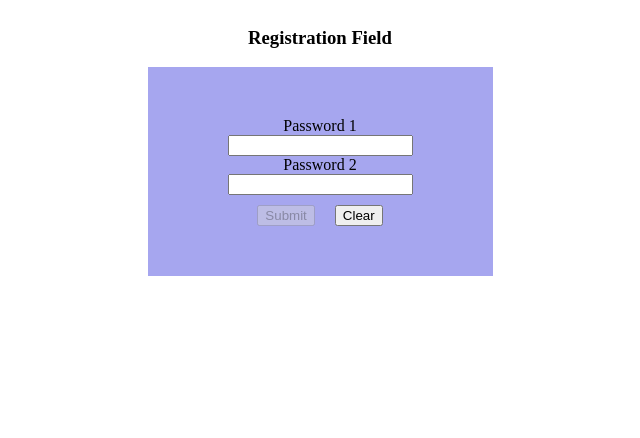
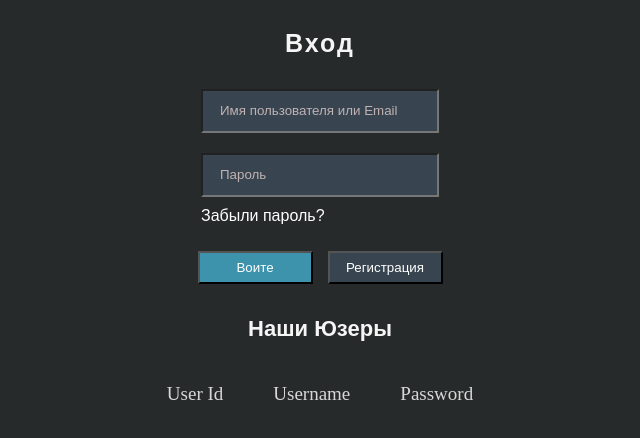
Before and after one commit to BrownEdgar/react_armenia, a React (Vite) app: page / in a window 1280 px wide. Shown: the top 438 px of the page, without its empty margins (320-960 px from the left). Built offline with nearby package versions, Linux system fonts and the light colour scheme.

Commit message:
Created Formik

```diff
--- a/package.json
+++ b/package.json
@@ -11,9 +11,11 @@
   },
   "dependencies": {
     "axios": "^1.6.7",
+    "formik": "^2.4.5",
     "react": "^18.2.0",
     "react-dom": "^18.2.0",
-    "sass": "^1.71.1"
+    "sass": "^1.71.1",
+    "yup": "^1.3.3"
   },
   "devDependencies": {
     "@types/react": "^18.2.43",
--- /dev/null
+++ b/src/FormikForm/App.jsx
@@ -0,0 +1,89 @@
+import { ErrorMessage, Field, Form, Formik } from 'formik';
+import { nanoid } from 'nanoid';
+import { useState } from 'react';
+import { object, string, array, number } from 'yup';
+import React from 'react'
+import './App.scss'
+
+
+
+const initialValues = {
+   username: '',
+   password: ''
+}
+
+const validationSchema = object({
+   username: string()
+      .min(3, 'Minimum must be 3 letter')
+      .matches(/^[a-zA-Z\s]+$/, 'Write only letter')
+      .required('You must write name'),
+   password: string()  //Number?
+      .min(5, 'Minimum must be 5 numbers')
+      .matches(/^[0-9]+$/, 'Password must contain only numbers')
+      .required('You must write password')
+})
+
+
+
+export default function App() {
+   const [users, setUser] = useState([])
+
+   const handleSubmit = (values, { resetForm }) => {
+      const newUser = {
+         ...values,
+         id: nanoid(4)
+      }
+      resetForm()
+      setUser([...users, newUser])
+   }
+
+   return (
+      <div>
+         <Formik
+            initialValues={initialValues}
+            onSubmit={handleSubmit}
+            validationSchema={validationSchema}
+            validateOnChange={false}
+         >
+            <Form className='App__form'>
+               <h2 className='App__form-title'>Вход</h2>
+               <div className='App__form-section'>
+                  <Field type="text" name='username' placeholder='Имя пользователя или Email' className='App__form-inp'></Field>
+                  <ErrorMessage name='username' component='span' className='App__error'></ErrorMessage>
+                  <Field type='password' name='password' placeholder='Пароль' className='App__form-inp'></Field>
+                  <ErrorMessage name='password' component='span' className='App__error'></ErrorMessage>
+                  <p>Забыли пароль?</p>
+               </div>
+               <div className='App__form-btns'>
+                  <button type='sumbit' name='enter'>Воите</button>
+                  <button type='button' name='signIn' >Регистрация
+                  </button>
+               </div>
+
+               <div className='App__users'>
+                  <h3>Наши Юзеры </h3>
+                  <section className='App__users-frs-section'>
+                     <p>User Id</p>
+                     <p>Username</p>
+                     <p>Password</p>
+                  </section>
+                  <section className='App__users-scn-section'>
+                     {
+                        users.map(elm => {
+                           return (
+                              <div key={elm.id} >
+                                 <p>{elm.id}</p>
+                                 <p>{elm.username}</p>
+                                 <p>{elm.password}</p>
+                              </div>
+                           )
+                        })
+                     }
+                  </section>
+               </div>
+            </Form>
+         </Formik>
+
+      </div>
+   )
+}
--- /dev/null
+++ b/src/FormikForm/App.scss
@@ -0,0 +1,83 @@
+body {
+    background-color: rgb(39, 42, 42);
+  }
+  .App__form {
+    display: flex;
+    justify-content: center;
+    align-items: center;
+    flex-direction: column;
+    gap: 10px;
+    .App__form-title {
+      font-size: 25px;
+      letter-spacing: 2px;
+      font-family: Arial, Helvetica, sans-serif;
+      color: whitesmoke;
+    }
+    .App__form-section {
+      display: flex;
+      flex-direction: column;
+      justify-content: space-between;
+      gap: 20px;
+
+      .App__form-inp {
+        padding: 10px 17px;
+        height: 20px;
+        width: 200px;
+        background-color: rgb(56, 69, 80);
+        color: white;
+      }
+      .App__form-inp::placeholder {
+        color: rgb(192, 178, 178);
+      }
+      p {
+        margin-top: -10px;
+        color: white;
+        font-family: Arial, Helvetica, sans-serif;
+        font-weight: 500;
+      }
+      span {
+        margin-top: -10px;
+      }
+      .App__error {
+        color: rgb(255, 0, 0);
+        font-weight: 500;
+      }
+    }
+    .App__form-btns {
+      display: flex;
+      gap: 15px;
+      button {
+        padding: 7px 10px;
+        width: 115px;
+        color: white;
+        background-color: rgb(56, 69, 80);
+      }
+      button:first-child {
+        background-color: rgb(61, 146, 172);
+      }
+    }
+    h3{
+      font-size: 22px;
+      color: whitesmoke;
+      font-family: Arial, Helvetica, sans-serif;
+      flex-wrap: 500;
+      text-align: center;
+    }
+   .App__users-frs-section{
+      display: flex;
+      justify-content: space-between;
+      gap: 50px;
+      font-size: 19px;
+      color: rgb(216, 216, 216);
+   }
+   .App__users-scn-section> div{
+      display: flex;
+      justify-content: space-between;
+      gap: 10px;
+      color: wheat;
+      border: none;
+      background-color: rgb(71, 77, 82);;
+      padding: 2px 10px;
+   }
+
+  }
--- a/src/Post Fetch10/App.jsx
+++ b/src/Post Fetch10/App.jsx
@@ -4,7 +4,7 @@ import { useEffect } from "react";
 import './Post.scss'
 
 export default function App() {
-  const [posts, setPosts] = useState([]);                  //Post
+  const [posts, setPosts] = useState([]);                //Post
   const [findIndex, setfindIndex] = useState(1);         //Distance between
 
   useEffect(() => {
--- a/src/main.jsx
+++ b/src/main.jsx
@@ -5,7 +5,8 @@ import ReactDOM from 'react-dom/client'
 // import App from './Post Fetch10/App'
 // import App from './Axios 11/AppAxios'
 // import App from './Form 13/App'
-import App from './Form Input 14/App'
+// import App from './Form Input 14/App'
+import App from './FormikForm/App'
 // import './index.css'
 
 ReactDOM.createRoot(document.getElementById('root')).render(
```
Also changed, not shown: src/FormikForm/Modal/Modal.jsx (added, +7 -0 lines), 1 other file (tests, documents, lock files or other folders).
